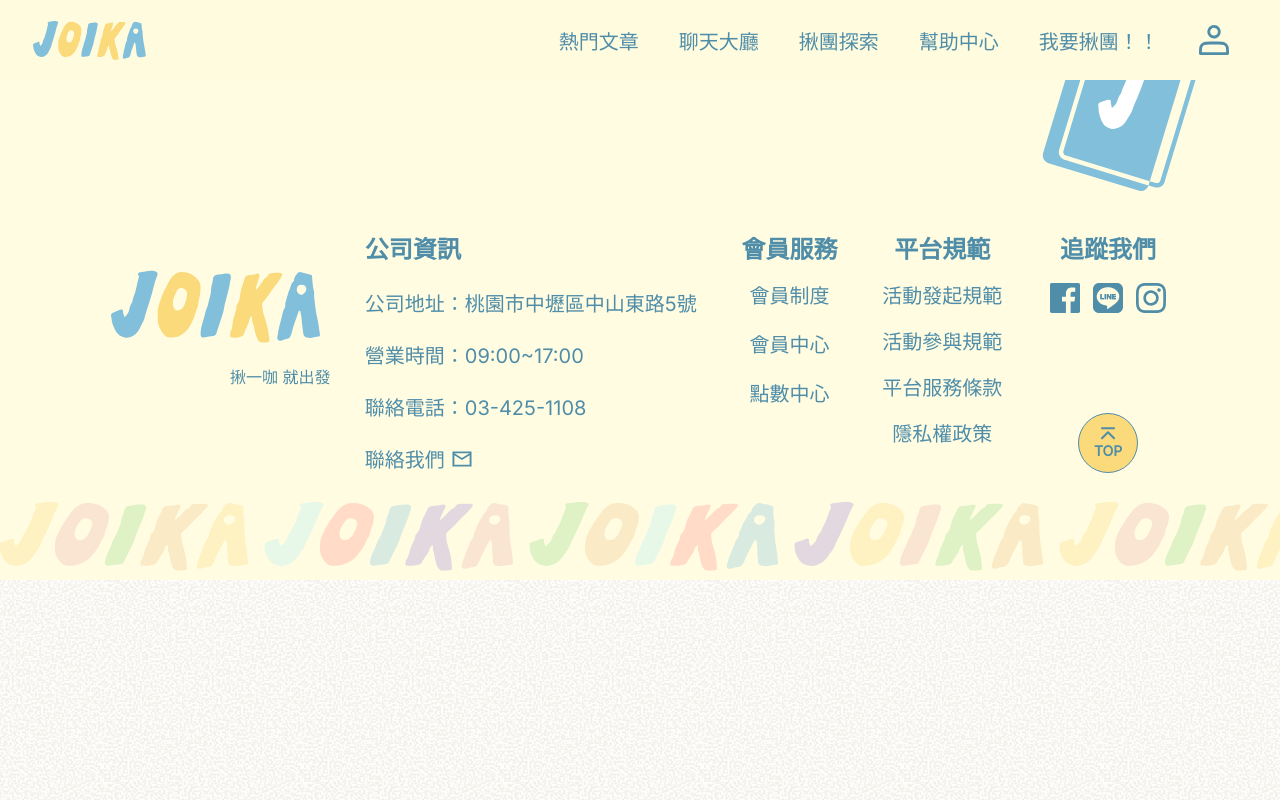
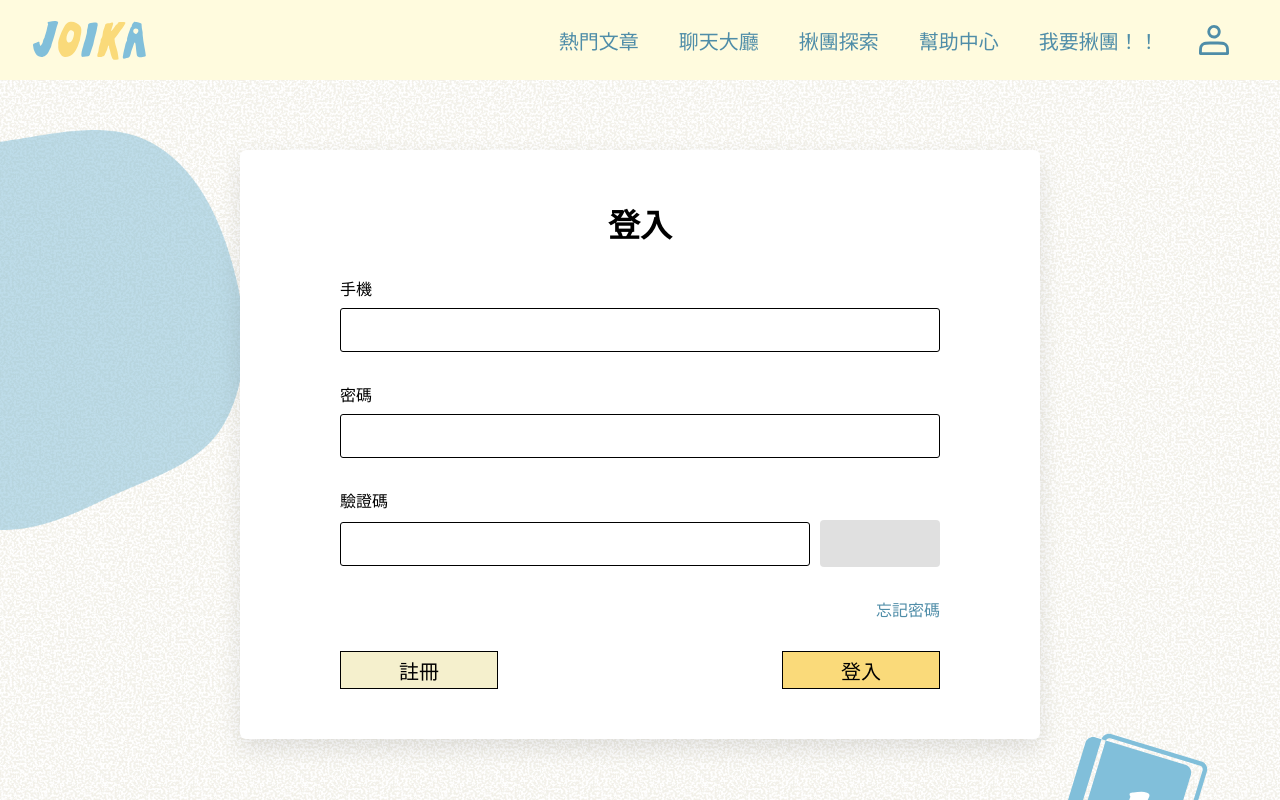
Before and after one commit to Jasonwen1512/joika, a Vue app: page /cjd101/g2/front/auth/login in a window 1280 px wide. Shown: the top 800 px of the page. Built offline with nearby package versions, Linux system fonts and the light colour scheme; a web font is replaced by a local one.

Commit message:
vite.js：base、index.js：router，更新固定連結

```diff
--- a/src/router/index.js
+++ b/src/router/index.js
@@ -51,7 +51,7 @@ const routes = [
 ];
 
 const router = createRouter({
-  history: createWebHistory(),
+  history: createWebHistory("/cjd101/g2/front/"),
   routes,
 });
 
--- a/src/views/auth/login.vue
+++ b/src/views/auth/login.vue
@@ -74,14 +74,14 @@
     align-items: center;
     margin: 50px 0;
     padding: 20px;
-    background-image:url(@/img/bgc.jpg);
+    // background-image:url(@/img/bgc.jpg);
     position: relative;
   }
 
 .login-page::before {
   content: '';
   position: absolute;
-  background-image: url(/src/assets/img/bg-decorate5.png);
+  background-image: url("/src/assets/img/bg-decorate5.png");
   background-size: contain;
   background-repeat: no-repeat;
   width: 200px;
@@ -94,7 +94,7 @@
 .login-page::after {
   content: '';
   position: absolute;
-  background-image: url(/src/assets/img/bg-decorate7.png);
+  // npm
   background-size: contain;
   background-repeat: no-repeat;
   width: 200px;
--- a/src/views/auth/signup.vue
+++ b/src/views/auth/signup.vue
@@ -125,7 +125,7 @@
     align-items: center;
     margin: 50px 0;
     padding: 20px;
-    background-image:url(@/img/bgc.jpg);
+    // background-image:url(@/img/bgc.jpg);
     position: relative;
   }
 
--- a/vite.config.js
+++ b/vite.config.js
@@ -25,7 +25,8 @@ export default defineConfig(({ mode }) =>{
       }),
       vueDevTools(),
     ],
-      base: env.VITE_BASE || '/',
+      //base: env.VITE_BASE || '/',
+      base: "/cjd101/g2/front/",
       build: {
       outDir: env.VITE_OUT_DIR || 'dist'
     },
```
